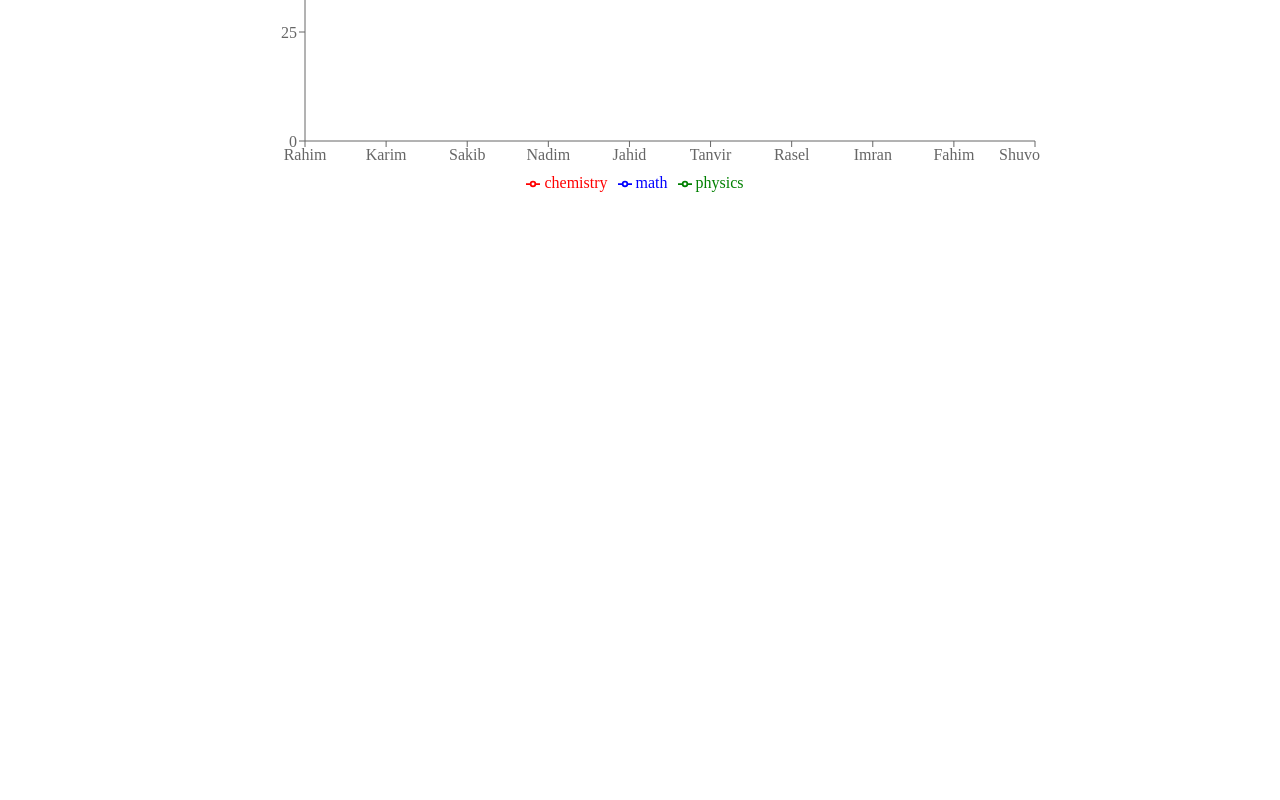
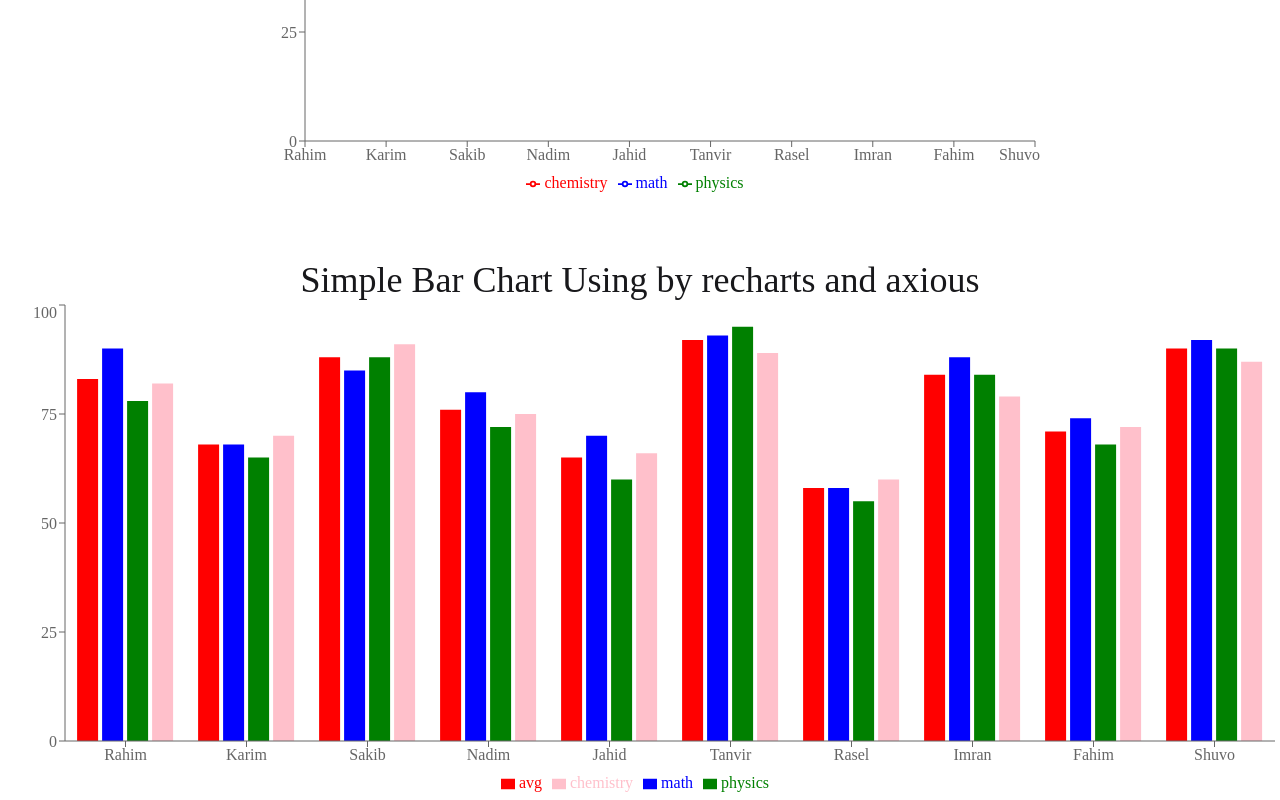
Before and after one commit to sheikhzim2004-del/tailwind-react-pricing-option, a React (Vite) app: page / in a window 1280 px wide. Shown: the part 1717-2517 px from the top of the page. Before the commit the page ends 1917 px from the top, so only its background shows below. Built offline with nearby package versions, Linux system fonts and the light colour scheme; a web font is replaced by a local one.

Commit message:
use axious and recharts and make 2nd students marks recharts

```diff
--- a/package.json
+++ b/package.json
@@ -11,6 +11,7 @@
   },
   "dependencies": {
     "@tailwindcss/vite": "^4.2.1",
+    "axios": "^1.13.6",
     "react": "^19.1.1",
     "react-dom": "^19.1.1",
     "react-icons": "^5.6.0",
--- /dev/null
+++ b/public/marksData.json
@@ -0,0 +1,92 @@
+[
+  {
+    "id": 1,
+    "name": "Rahim",
+    "marks": {
+      "physics": 78,
+      "chemistry": 82,
+      "math": 90
+    }
+  },
+  {
+    "id": 2,
+    "name": "Karim",
+    "marks": {
+      "physics": 65,
+      "chemistry": 70,
+      "math": 68
+    }
+  },
+  {
+    "id": 3,
+    "name": "Sakib",
+    "marks": {
+      "physics": 88,
+      "chemistry": 91,
+      "math": 85
+    }
+  },
+  {
+    "id": 4,
+    "name": "Nadim",
+    "marks": {
+      "physics": 72,
+      "chemistry": 75,
+      "math": 80
+    }
+  },
+  {
+    "id": 5,
+    "name": "Jahid",
+    "marks": {
+      "physics": 60,
+      "chemistry": 66,
+      "math": 70
+    }
+  },
+  {
+    "id": 6,
+    "name": "Tanvir",
+    "marks": {
+      "physics": 95,
+      "chemistry": 89,
+      "math": 93
+    }
+  },
+  {
+    "id": 7,
+    "name": "Rasel",
+    "marks": {
+      "physics": 55,
+      "chemistry": 60,
+      "math": 58
+    }
+  },
+  {
+    "id": 8,
+    "name": "Imran",
+    "marks": {
+      "physics": 84,
+      "chemistry": 79,
+      "math": 88
+    }
+  },
+  {
+    "id": 9,
+    "name": "Fahim",
+    "marks": {
+      "physics": 68,
+      "chemistry": 72,
+      "math": 74
+    }
+  },
+  {
+    "id": 10,
+    "name": "Shuvo",
+    "marks": {
+      "physics": 90,
+      "chemistry": 87,
+      "math": 92
+    }
+  }
+]
--- a/src/App.jsx
+++ b/src/App.jsx
@@ -5,10 +5,14 @@ import DaisiNav from './components/DaisiNav/DaisiNav'
 import Navbar from './components/Navbar/Navbar'
 import PricingOption from './components/PricingOption/PricingOption'
 import ResultsCharts from './components/ResultsCharts/ResultsCharts'
+import MarkCharts from './components/MarkCharts/MarkCharts'
+import axios from 'axios'
 
 
 
 const pricingPromiss = fetch('pricingData.json').then(res => res.json());
+// const marksPromiss = axios.get('marksData.json');
+const marksPromiss = axios.get('marksData.json')
 // console.log(pricingPromiss)
 
 function App() {
@@ -27,6 +31,10 @@ function App() {
 
 
         <ResultsCharts></ResultsCharts>
+
+        <Suspense fallback={<div className='flex justify-center items-center h-screen'><span className="loading loading-bars loading-xl"></span></div>}>
+          <MarkCharts marksPromiss={marksPromiss}></MarkCharts>
+        </Suspense>
       </main>
     </>
   )
--- a/src/components/DaisiPricingCard/DaisiPricingCard.jsx
+++ b/src/components/DaisiPricingCard/DaisiPricingCard.jsx
@@ -13,7 +13,7 @@ const DaisiPricingCard = ({pricing}) => {
     <p className='text-xl'>{description}</p>
     <ul className="mt-6 flex flex-col gap-2 text-xs">
       {
-        features.map(featur => <li>
+        features.map((featur, index) => <li key={index}>
         <svg xmlns="http://www.w3.org/2000/svg" className="size-4 me-2 inline-block text-success" fill="none" viewBox="0 0 24 24" stroke="currentColor"><path strokeLinecap="round" strokeLinejoin="round" strokeWidth="2" d="M5 13l4 4L19 7" /></svg>
         <span>{featur}</span>
       </li>)
--- /dev/null
+++ b/src/components/MarkCharts/MarkCharts.jsx
@@ -0,0 +1,44 @@
+import React, { use } from 'react';
+import { Bar, BarChart, Legend, Tooltip, XAxis, YAxis } from 'recharts';
+
+const MarkCharts = ({marksPromiss}) => {
+    const marksDatares = use(marksPromiss);
+    const marksData = marksDatares.data;
+    // console.log(marksDatares)
+
+    // Data procecintg for the charts
+    const marksChartsData = marksData.map(studentData => {
+        const student =  {
+            id: studentData.id,
+            name: studentData.name,
+            math: studentData.marks.math,
+            physics: studentData.marks.physics,
+            chemistry: studentData.marks.chemistry
+        }
+        const avg = (student.math + student.physics + student.chemistry) / 3;
+        student.avg = avg.toFixed();
+        return student
+    })
+
+    // console.log(marksChartsData)
+
+
+
+    return (
+        <div>
+            <h1 className='text-4xl text-center font-medium mt-15'>Simple Bar Chart Using by <a href="https://recharts.github.io/" target='blank'>recharts</a> and <a href="https://axios-http.com/docs/intro" target='blank'>axious</a></h1>
+            <BarChart height={500} width='full' data={marksChartsData} responsive>
+                <XAxis dataKey='name'></XAxis>
+                <YAxis></YAxis>
+                <Bar dataKey='avg' fill='red'></Bar>
+                <Bar dataKey='math' fill='blue'></Bar>
+                <Bar dataKey='physics' fill='green'></Bar>
+                <Bar dataKey='chemistry' fill='pink'></Bar>
+                <Legend></Legend>
+                <Tooltip></Tooltip>
+            </BarChart>
+        </div>
+    );
+};
+
+export default MarkCharts;
--- a/src/components/PricingCard/PricingCard.jsx
+++ b/src/components/PricingCard/PricingCard.jsx
@@ -3,7 +3,7 @@ import PricingFeature from '../PricingFeatur/PricingFeature';
 import { TfiMoney } from 'react-icons/tfi';
 
 const PricingCard = ({pricing}) => {
-    console.log(pricing)
+    // console.log(pricing)
     const {name, price, duration, description, features} = pricing;
     return (
         <div className='bg-amber-200 p-4 shadow-xl rounded-2xl flex flex-col'>
```
Also changed, not shown: 1 other file (tests, documents, lock files or other folders).
